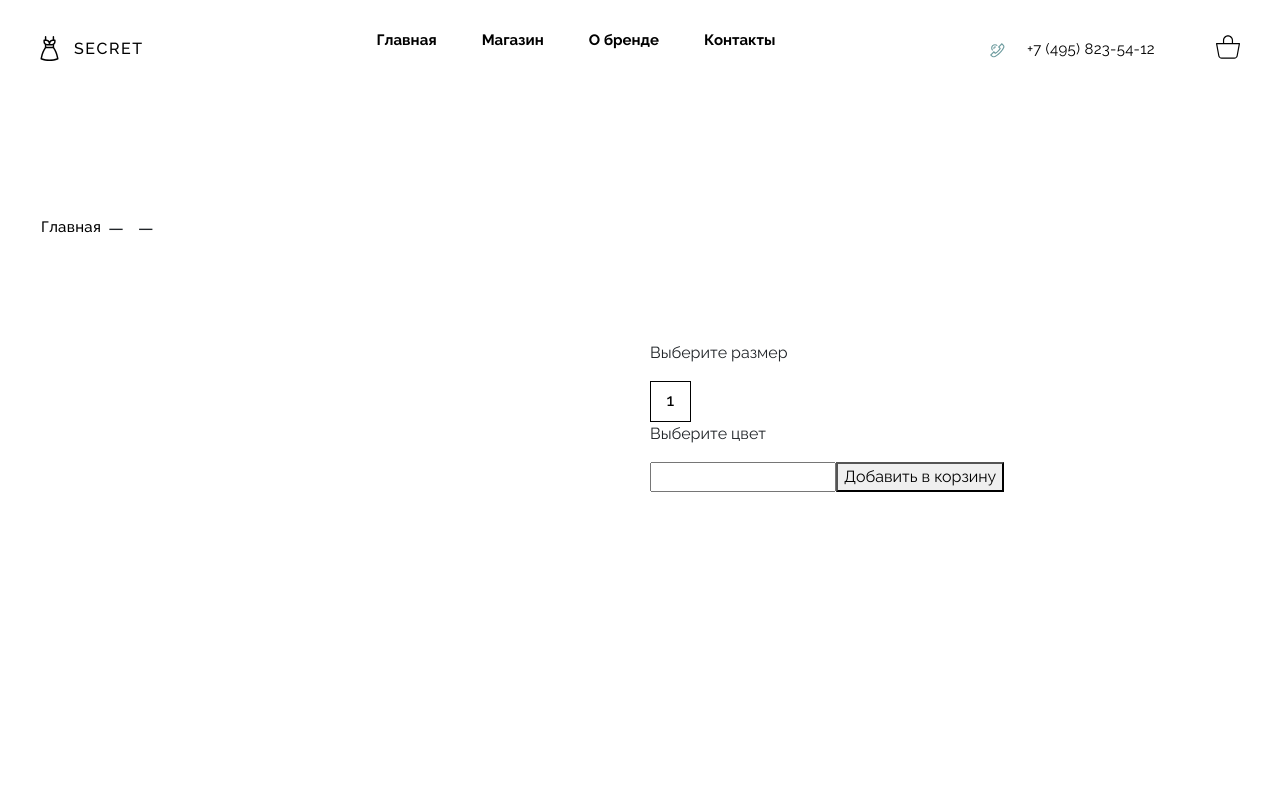
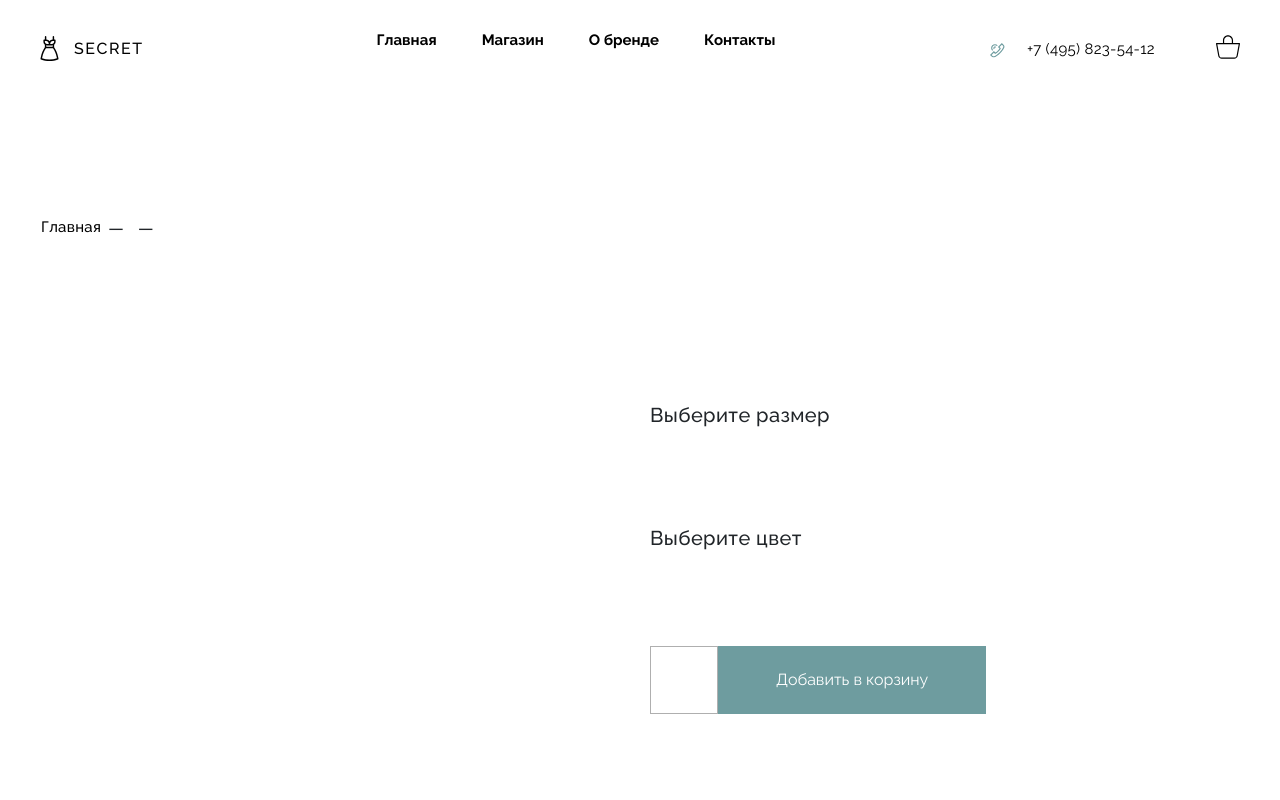
Before and after one commit to a1one1/Secret-Frontend, a React (Vite) app: page /OneModel in a window 1280 px wide. Shown: the top 800 px of the page. Built offline with nearby package versions, Linux system fonts and the light colour scheme.

Commit message:
Shop 65%

```diff
--- a/src/pages/shop/OneModel/OneModel.module.css
+++ b/src/pages/shop/OneModel/OneModel.module.css
@@ -76,8 +76,47 @@
   display: flex;
   flex-direction: column;
 }
+.oneModelPrice {
+  margin-bottom: 60px;
+}
 
+.oneModelSize {
+  margin-bottom: 60px;
+}
+.oneModelSize p {
+  font-family: 'Raleway';
+  font-style: normal;
+  font-weight: 500;
+  font-size: 20px;
+  line-height: 140%;
+  letter-spacing: 0.02em;
+  margin-bottom: 35px;
+}
+
+.oneModelColor {
+  margin-bottom: 60px;
+}
+.oneModelColor p {
+  font-family: 'Raleway';
+  font-style: normal;
+  font-weight: 500;
+  font-size: 20px;
+  line-height: 140%;
+  letter-spacing: 0.02em;
+  margin-bottom: 34px;
+}
+.oneModelColor div {
+  display: flex;
+}
+.oneModelColor button {
+  margin-right: 15px;
+  border: 1px;
+  border-radius: 50%;
+  width: 41px;
+  height: 41px;
+}
 .sizeBtn {
+  margin-right: 15px;
   border: 1px solid black;
   width: 41px;
   height: 41px;
@@ -87,7 +126,41 @@
   font-weight: 500;
   font-size: 17px;
   line-height: 140%;
-  /* identical to box height, or 24px */
-
   letter-spacing: 0.02em;
 }
+.sizeBtnAct {
+  margin-right: 15px;
+  width: 41px;
+  height: 41px;
+  background-color: black;
+  color: white;
+  font-family: 'Raleway';
+  font-style: normal;
+  font-weight: 500;
+  font-size: 17px;
+  line-height: 140%;
+  letter-spacing: 0.02em;
+}
+
+.addBasket button {
+  align-items: center;
+  padding: 22px 50px;
+  color: white;
+  width: 268px;
+  height: 68px;
+  border: none;
+  background: #6e9c9f;
+}
+
+.addBasket input {
+  align-items: center;
+  width: 68px;
+  height: 68px;
+  padding: 25px;
+
+  border: 1px solid #afafaf;
+}
+input::-webkit-inner-spin-button {
+  -webkit-appearance: none;
+  margin: 0;
+}
--- a/src/pages/shop/OneModel/OneModel.tsx
+++ b/src/pages/shop/OneModel/OneModel.tsx
@@ -1,53 +1,18 @@
 import React, { useEffect, useState } from 'react';
 import { Link } from 'react-router-dom';
-import { IModels } from '../../../redux/store/types/Imodels';
 import styles from './OneModel.module.css';
 interface IModel {
   colors: [
     {
       color: String;
       img: String;
-      size: {
-        XS: Number;
-        S: Number;
-        M: Number;
-        L: Number;
-        XL: Number;
-      };
+      sizesModel: [
+        {
+          size: String;
+          rest: Number;
+        }
+      ];
     }
-    //   {
-    //     black?: String;
-    //     img: String;
-    //     size: {
-    //       XS: Number;
-    //       S: Number;
-    //       M: Number;
-    //       L: Number;
-    //       XL: Number;
-    //     };
-    //   },
-    //   {
-    //     blue?: String;
-    //     img: String;
-    //     size: {
-    //       XS: Number;
-    //       S: Number;
-    //       M: Number;
-    //       L: Number;
-    //       XL: Number;
-    //     };
-    //   },
-    //   {
-    //     white?: String;
-    //     img: String;
-    //     size: {
-    //       XS: Number;
-    //       S: Number;
-    //       M: Number;
-    //       L: Number;
-    //       XL: Number;
-    //     };
-    //   }
   ];
   _id: string;
   name: string;
@@ -63,19 +28,27 @@ interface IModel {
 
 export default function OneModel() {
   const [oneModel, setOneModel] = useState<IModel>();
+  const [indexModel, setIndexModel] = useState<any>(0);
+  const [indexSize, setIndexSize] = useState<any>(0);
+  const [modelInput, setModelInput] = useState<String>('');
 
-  function handleClick() {
-    console.log(oneModel?.colors.map((item: any) => console.log(item.color)));
-  }
   useEffect(() => {
     const modelParse = localStorage.getItem('model');
 
     setOneModel(JSON.parse(modelParse!));
   }, []);
 
+  function handleModel(index: number) {
+    setIndexModel(index);
+  }
+  function handleSize(index: number) {
+    setIndexSize(index);
+  }
+
+
   return (
     <section className={styles.OneModel}>
-      <h3 onClick={handleClick}>{oneModel?.name}</h3>
+      <h3>{oneModel?.name}</h3>
       <div className={styles.shopRoutes}>
         <Link to={'/'}>Главная</Link>
         <div className={styles.line}>—</div>
@@ -89,7 +62,7 @@ export default function OneModel() {
       </div>
       <div className={styles.oneModelDiv}>
         <div className={styles.imgOneModel}>
-          <img src={oneModel?.modelImg} alt='' />
+          <img src={oneModel?.colors[indexModel].img.toString()} alt='' />
         </div>
         <div className={styles.oneModelBody}>
           <div className={styles.oneModelPrice}>
@@ -97,22 +70,49 @@ export default function OneModel() {
           </div>
           <div className={styles.oneModelSize}>
             <p>Выберите размер</p>
-            <button className={styles.sizeBtn}>1</button>
+            <div>
+              {oneModel?.colors[indexModel].sizesModel.map(
+                (sizeModel, index) => {
+                  return (
+                    <button
+                      onClick={() => {
+                        handleSize(index);
+                      }}
+                      className={
+                        index == indexSize ? styles.sizeBtnAct : styles.sizeBtn
+                      }
+                    >
+                      {sizeModel.size}
+                    </button>
+                  );
+                }
+              )}
+            </div>
           </div>
           <div className={styles.oneModelColor}>
             <p>Выберите цвет</p>
-            {oneModel?.colors.map(item => (
-              <div
-                style={{
-                  background: item.color.toString(),
-                  width: '100px',
-                }}
-              ></div>
-            ))}
+            <div>
+              {oneModel?.colors.map((item, index) => (
+                <button
+                  onClick={() => {
+                    handleModel(index);
+                  }}
+                  style={{
+                    background: item.color.toString(),
+                    border: index === indexModel ? '1px solid #000' : 'none',
+                  }}
+                ></button>
+              ))}
+            </div>
           </div>
           <div className={styles.addBasket}>
-                <input type="number" />
-                <button>Добавить в корзину</button>
+            <input
+              onChange={e => {
+                setModelInput(e.target.value);
+              }}
+              type='number'
+            />
+            <button>Добавить в корзину</button>
           </div>
         </div>
       </div>
```
